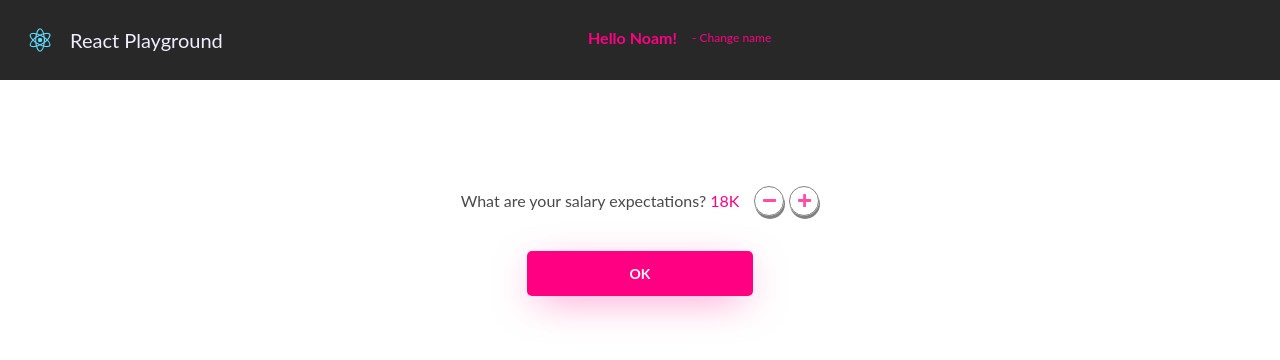
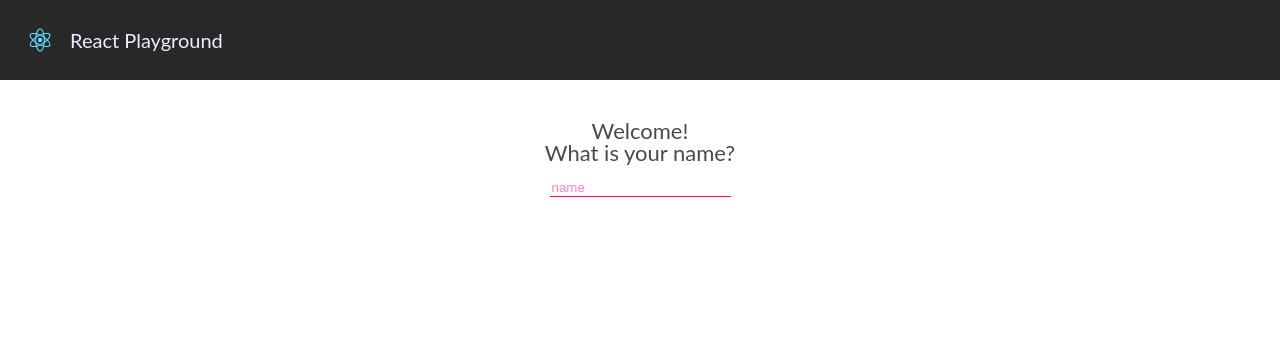
Before and after one commit to nmkleiner/react-playground, a React (Create React App) app: page / in a window 1280 px wide. Shown: the top 360 px of the page. Built offline with nearby package versions, Linux system fonts and the light colour scheme.

Commit message:
styling changes

```diff
--- a/src/App.js
+++ b/src/App.js
@@ -1,16 +1,34 @@
-import React from "react";
+import React, {useState} from "react";
 import "./App.scss";
 import Header from "./Layouts/Header/Header";
 import PlaygroundPage from "./Pages/PlaygroundPage/PlaygroundPage";
+import {debounce} from "lodash";
 
 
-function App() {
+const App = () => {
+
+    const [nameState, setNameState] = useState("");
+
+    const setName = debounce((name) => {
+        setNameState(name);
+    }, 800);
+
+    const resetName = () => {
+        setNameState("");
+    };
+
     return (
         <div className="app">
-            <Header/>
-            <PlaygroundPage/>
+            <Header
+                name={nameState}
+                click={resetName}
+            />
+            <PlaygroundPage
+                name={nameState}
+                setName={setName}
+            />
         </div>
     );
-}
+};
 
 export default App;
--- /dev/null
+++ b/src/Components/WelcomeName/WelcomeName.js
@@ -0,0 +1,46 @@
+import React, {useState} from "react";
+import "./style.scss";
+
+export default (props) => {
+    const {name} = props;
+
+    const [showTooltipState, setShowTooltip] = useState(false);
+    const tooltip = (
+        <span
+            className="tooltip primary-color"
+            style={{opacity: showTooltipState ? 1 : 0}}
+        >
+        Change name
+        </span>
+    );
+
+    const showTooltip = () => {
+        setShowTooltip(true);
+    };
+
+    const hideTooltip = () => {
+        setShowTooltip(false);
+    };
+
+    const click = () => {
+        hideTooltip();
+        props.click();
+    };
+
+    const message = `Hello ${name}!`;
+
+    return (
+        props.name ?
+            <div className="welcome goUp">
+                <p
+                    className={"welcome-statement primary-color pointer"}
+                    onClick={click}
+                    onMouseEnter={showTooltip}
+                    onMouseLeave={hideTooltip}
+                >
+                    {message}
+                </p>
+                {tooltip}
+            </div> : null
+    );
+}
--- /dev/null
+++ b/src/Components/WelcomeName/style.scss
@@ -0,0 +1,27 @@
+
+.welcome {
+  position: relative;
+  display: flex;
+  padding-right: 30px;
+
+  .welcome-statement {
+    text-transform: capitalize;
+    font-weight: bold;
+    margin-right: 1px;
+  }
+
+  .tooltip {
+    position: absolute;
+    right: -200px;
+    top: 2px;
+    width: 200px;
+    display: inline-block;
+    font-size: 12px;
+    opacity: 0.7;
+    transition: 0.2s;
+
+    &:before {
+      content: "- ";
+    }
+  }
+}
--- /dev/null
+++ b/src/Layouts/GetName/GetName.js
@@ -0,0 +1,18 @@
+import React from "react";
+import "./style.scss";
+
+export default (props) => {
+
+    return (
+        !props.name &&
+        <div className="get-name">
+            <p className="welcome-text">Welcome! <br/>What is your name?</p>
+            <input
+                placeholder="name"
+                className="welcome-input primary-color"
+                type="text"
+                onChange={(ev) => props.change(ev.target.value)}
+            />
+        </div>
+    );
+}
--- a/src/Layouts/Welcome/style.scss
+++ b/src/Layouts/GetName/style.scss
@@ -1,17 +1,10 @@
-.welcome {
+.get-name {
   width: fit-content;
   padding: 40px 0;
   display: flex;
   flex-direction: column;
   align-items: center;
   transition: transform 0.6s ease-out;
-
-  &.goUp {
-    transform: translateY(-90px);
-    flex-direction: row;
-    padding-left: 200px;
-
-  }
 
   .welcome-text {
     margin-bottom: 15px;
@@ -33,23 +26,4 @@
       opacity: 0.5;
     }
   }
-
-  .welcome-statement {
-    text-transform: capitalize;
-    font-weight: bold;
-    margin-right: 15px;
-  }
 }
-
-
-.tooltip {
-  width: 200px;
-  display: inline-block;
-  font-size: 12px;
-  opacity: 0.7;
-  transition: 0.2s;
-
-  &:before {
-    content: "- ";
-  }
-}
--- a/src/Layouts/Header/Header.js
+++ b/src/Layouts/Header/Header.js
@@ -2,14 +2,22 @@ import React from "react";
 import "./style.scss";
 import Logo from "../../Components/Logo/Logo";
 import Heading from "../../Components/Heading/Heading";
+import WelcomeName from "../../Components/WelcomeName/WelcomeName";
 
 
-export default () => {
+export default (props) => {
     const heading = "React Playground";
+    const welcomeName = props.name && <WelcomeName
+        name={props.name}
+        click={props.click}
+    />;
     return (
         <header className="header">
-            <Logo/>
-            <Heading text={heading}/>
+            <div className="row">
+                <Logo/>
+                <Heading text={heading}/>
+            </div>
+            {welcomeName}
         </header>
     );
 };
--- a/src/Layouts/Header/style.scss
+++ b/src/Layouts/Header/style.scss
@@ -1,9 +1,18 @@
 
 .header {
-    display: flex;
-    width: 100%;
-    height: 80px;
+  position: relative;
+  display: flex;
+  justify-content: flex-end;
+  width: 100%;
+  height: 80px;
+  align-items: center;
+  background-color: #282828;
+  padding-right: 30px;
+
+  .row {
+    position: absolute;
+    left: 20px;
+    width: fit-content;
     align-items: center;
-    background-color: #282828;
-    padding: 0 20px;
+  }
 }
--- a/src/Layouts/Welcome/Welcome.js
+++ /dev/null
@@ -1,58 +0,0 @@
-import React, {useState} from "react";
-import "./style.scss";
-
-export default (props) => {
-
-    const [showTooltipState, setShowTooltip] = useState(true);
-    const tooltip = (
-        <span
-            className="tooltip primary-color"
-            style={{opacity: showTooltipState ? 1 : 0}}
-        >
-        Change name
-        </span>
-    );
-
-    const showTooltip = () => {
-        setShowTooltip(true);
-    };
-
-    const hideTooltip = () => {
-        setShowTooltip(false);
-    };
-
-    const click = () => {
-        hideTooltip();
-        props.click();
-    };
-
-    const askName = (
-        <div className="welcome">
-            <p className="welcome-text">Welcome! <br/>What is your name?</p>
-            <input
-                placeholder="name"
-                className="welcome-input primary-color"
-                type="text"
-                onChange={(ev) => props.change(ev.target.value)}
-            />
-        </div>
-    );
-
-    const welcomeName = (
-        <div className="welcome goUp">
-            <p
-                className="welcome-statement primary-color pointer"
-                onClick={click}
-                onMouseEnter={showTooltip}
-                onMouseLeave={hideTooltip}
-            >
-                Hello {props.name}!
-            </p>
-            {tooltip}
-        </div>
-    );
-
-    return !props.name ? askName : welcomeName;
-}
-
-// TODO: welcome-statement position is kind of dangerous, maybe the whole thing should be inside the header
--- a/src/Pages/PlaygroundPage/PlaygroundPage.js
+++ b/src/Pages/PlaygroundPage/PlaygroundPage.js
@@ -1,26 +1,16 @@
-import React, {useState} from "react";
+import React from "react";
 import "./style.scss";
 import SalaryExpectation from "../../Layouts/SalaryExpectation/SalaryExpectation";
-import Welcome from "../../Layouts/Welcome/Welcome";
-import {debounce} from "lodash";
+import GetName from "../../Layouts/GetName/GetName";
 
-export default () => {
+export default (props) => {
+    const {setName, name} = props;
 
-    const [nameState, setNameState] = useState("noam");
-
-    const setName = debounce((name) => {
-        setNameState(name);
-    }, 800);
-
-    const resetName = () => {
-        setNameState("");
-    };
-
-    const salaryExpectation = nameState ? (<SalaryExpectation/>) : null;
+    const salaryExpectation = name ? (<SalaryExpectation/>) : null;
 
     return (
         <div className="playgroundPage">
-            <Welcome name={nameState} change={setName} click={resetName}/>
+            <GetName name={name} change={setName}/>
             {salaryExpectation}
         </div>
     );
```
Also changed, not shown: src/Components/Heading/style.scss (+4 -4 lines).
